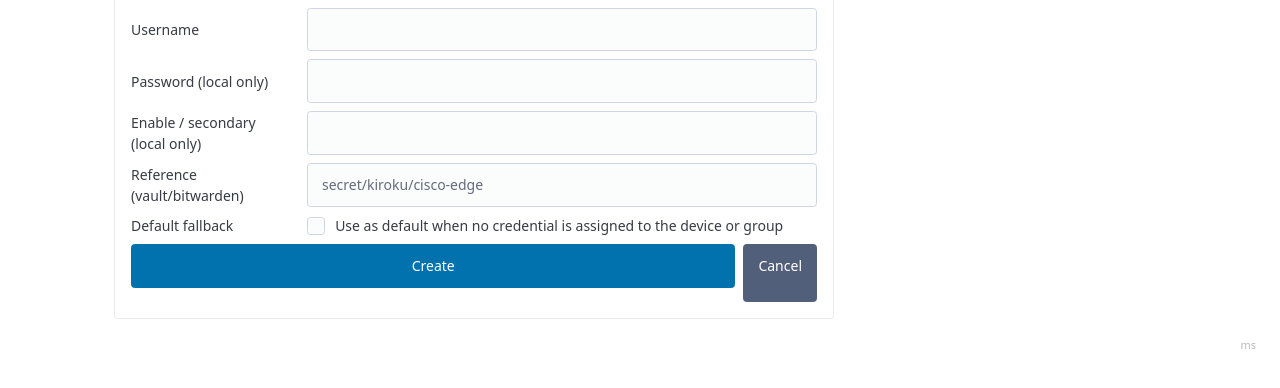
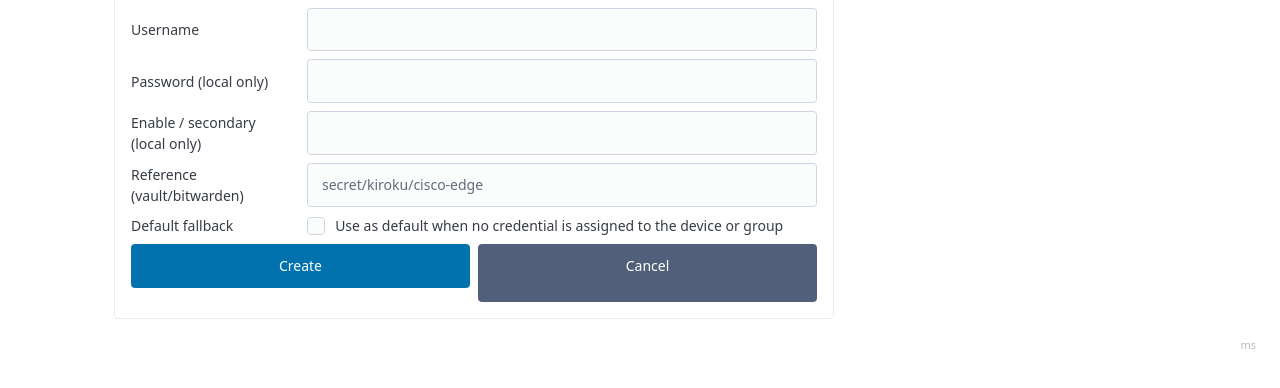
Before and after one commit to jdhall75/bmu, a Python web app: template src/kiroku/web/templates/credentials/form.html in a window 1280 px wide. Shown: the part 304-692 px from the top of the page. Run offline with Jinja, Linux system fonts and the light colour scheme; the template is opened without the code that fills it, so the values that code supplies are empty; some libraries are stand-ins or nearby versions.

Commit message:
Make form action buttons equal width and fill container
flex: 1 on all .actions children causes submit and cancel buttons to
share the full row width equally. text-align: center keeps labels
centred in the stretched <a role=button> cancel links.

Co-Authored-By: Claude Sonnet 4.6 <noreply@anthropic.com>

```diff
--- a/src/kiroku/web/static/app.css
+++ b/src/kiroku/web/static/app.css
@@ -64,6 +64,7 @@ form:not(.search-form, .table-form) input,
 form:not(.search-form, .table-form) select,
 form:not(.search-form, .table-form) textarea { margin-bottom: 0; }
 form .actions { grid-column: 1 / -1; display: flex; gap: 8px; }
+form .actions > * { flex: 1; text-align: center; }
 form.table-form { display: block; max-width: 100%; background: transparent; padding: 0; border: none; box-shadow: none; }
 form.search-form { display: block; max-width: 100%; background: transparent; padding: 0; border: none; box-shadow: none; margin-bottom: 16px; }
 
```
